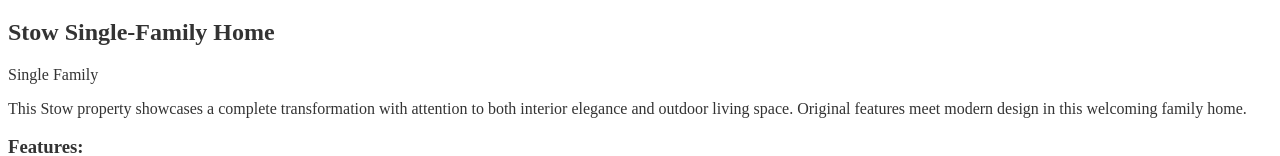
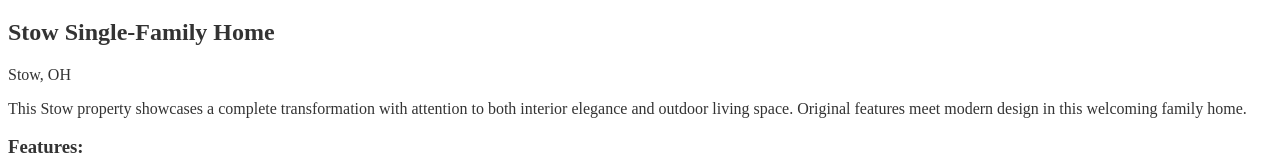
Before and after one commit to dsikler/elevate-asset-management, a React (Vite) app: page /properties in a window 1280 px wide. Shown: the part 582-738 px from the top of the page. Built offline with nearby package versions, Linux system fonts and the light colour scheme; the HTML template or start-up script is replaced by a standard one; a web font is replaced by a local one.

Commit message:
Show address instead of redundant property type under property name
Co-authored-by: Cursor <cursoragent@cursor.com>

```diff
--- a/src/pages/Properties.jsx
+++ b/src/pages/Properties.jsx
@@ -133,7 +133,7 @@ function Properties() {
             <div key={property.id} className="property-card">
               <div className="property-header">
                 <h2>{property.name}</h2>
-                <p className="property-type">{property.type}</p>
+                <p className="property-type">{property.address}</p>
               </div>
 
               <p className="property-description">{property.description}</p>
```
